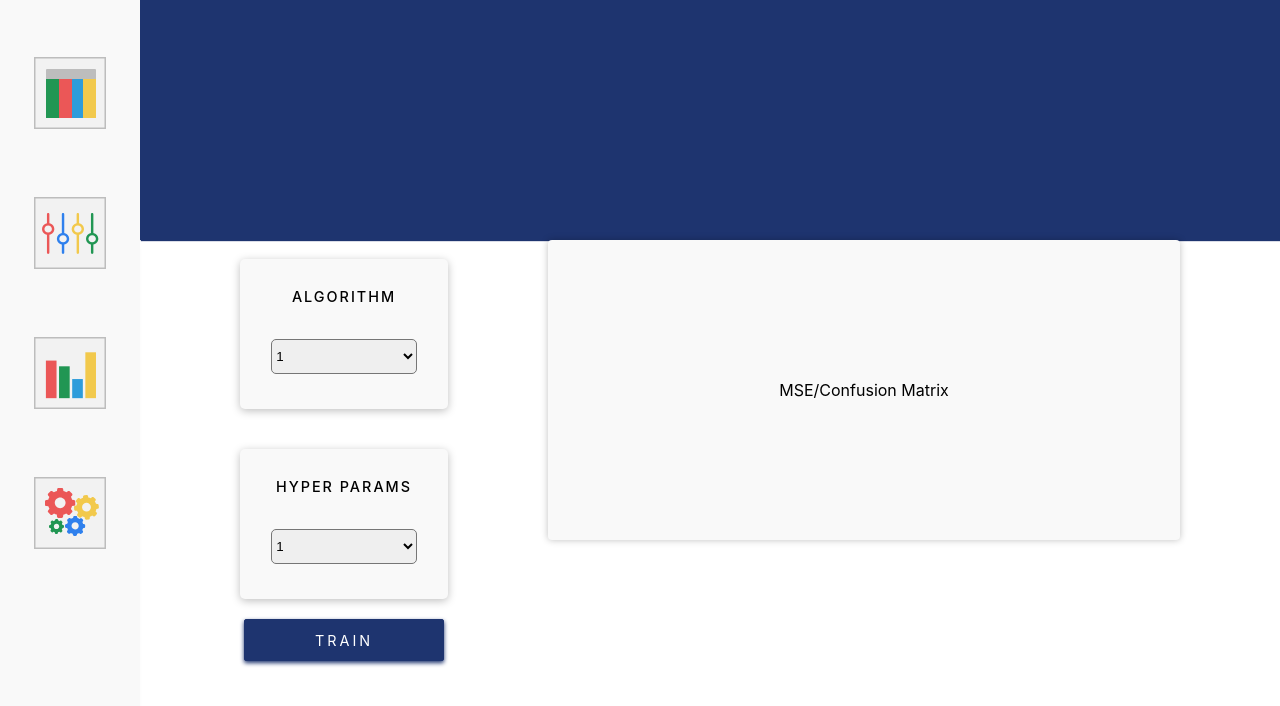
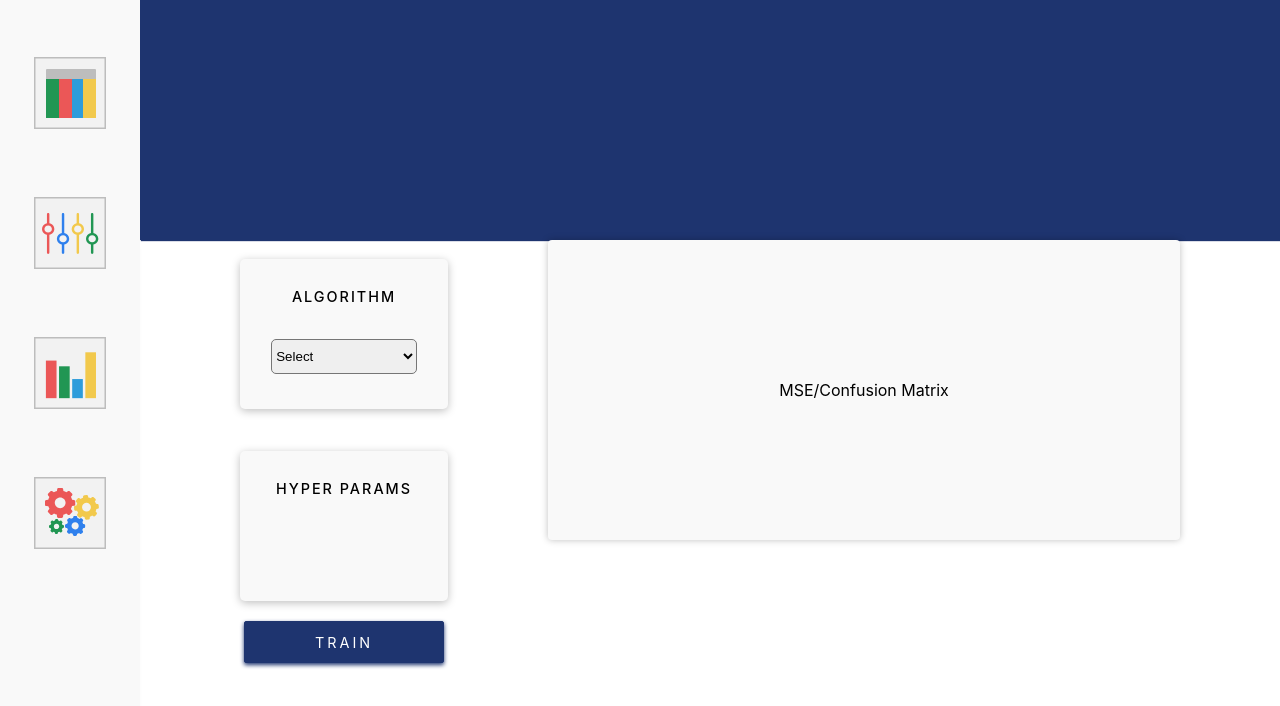
Before and after one commit to angrybayblade/dataplay-dev, a React (Create React App) app: page /train in a window 1280 px wide. Shown: the top 706 px of the page. Built offline with nearby package versions, Linux system fonts and the light colour scheme.

Commit message:
train /++

```diff
--- /dev/null
+++ b/src/Views/Train/Hyperparams/Inputs/InputBool.js
@@ -0,0 +1,31 @@
+import React from 'react';
+import {useSelector,useDispatch} from 'react-redux'
+
+const update = (type,payload) =>{
+    return{
+        type,
+        payload
+    }
+}
+
+const InputBool = (props) =>{
+
+    let train = useSelector(state => state.train)
+    let dispatch = useDispatch();
+
+    const UpdateParams = (p,v) =>{
+        let pars = train.hyperparams
+        pars[p] = Boolean(Number(v));
+        train.hyperparams = pars
+        dispatch(update("TRAIN-UPDATE",train))
+    }
+
+    return(
+        <select name={props.name} className="input-select marg-0" onChange={(e)=>{UpdateParams(props.name,e.target.value)}}>
+            <option value={1} >True</option>
+            <option value={0} >False</option>
+        </select>
+    )
+}
+
+export default InputBool;
--- /dev/null
+++ b/src/Views/Train/Hyperparams/Inputs/InputCat.js
@@ -0,0 +1,36 @@
+import React from 'react';
+import {useSelector,useDispatch} from 'react-redux'
+
+const update = (type,payload) =>{
+    return{
+        type,
+        payload
+    }
+}
+
+const InputCat = (props) =>{
+
+    let train = useSelector(state => state.train)
+    let dispatch = useDispatch();
+
+    const UpdateParams = (p,v) =>{
+        let pars = train.hyperparams;
+        pars[p] = v;
+        train.hyperparams = pars;
+        dispatch(update("TRAIN-UPDATE",train))
+    }
+
+    let options =  props.data.map((option,i)=>{
+        return(
+            <option key={i} value={option} >{option}</option>
+        )
+    })
+
+    return(
+        <select name={props.name} className="input-select marg-0" onChange={(e)=>{UpdateParams(props.name,e.target.value)}}>
+            {options}
+        </select>
+    )
+}
+
+export default InputCat;
--- /dev/null
+++ b/src/Views/Train/Hyperparams/Inputs/InputNum.js
@@ -0,0 +1,40 @@
+import React, { useState } from 'react';
+import {useSelector,useDispatch} from 'react-redux'
+
+const update = (type,payload) =>{
+    return{
+        type,
+        payload
+    }
+}
+
+
+const InputNum = (props) =>{
+
+    let [value,valueState] = useState(props.min)
+
+    let train = useSelector(state => state.train)
+    let dispatch = useDispatch();
+
+    const UpdateParams = (p,v) =>{
+        let pars = train.hyperparams;
+        pars[p] = Number(v);
+        train.hyperparams = pars
+        dispatch(update("TRAIN-UPDATE",train))
+    }
+
+
+    return(
+        <div className="input-num">
+            <input type="range" step={props.step} min={props.min} max={props.max} value={value} className="slider" onChange={(e)=>{
+                valueState(e.target.value)
+                UpdateParams(props.name,e.target.value)
+            }}/>
+            <div className="num-val">
+                {value}
+            </div>
+        </div>
+    )
+}
+
+export default InputNum;
--- /dev/null
+++ b/src/Views/Train/Hyperparams/Inputs/Inputs.js
@@ -0,0 +1,31 @@
+import React from 'react';
+
+import InputCat from './InputCat';
+import InputBool from './InputBool';
+import InputNum from './InputNum';
+
+const Inputs = (props) =>{
+    // console.log(props.data)
+    if(props.type  === "cat"){
+        return(
+            <InputCat name={props.data.name} data={props.data.data}/>
+        )
+    }
+    else if (props.type === "bool"){
+        return(
+            <InputBool name={props.data.name}/>
+        )
+    }
+    else if (props.type === "num"){
+        return (
+            <InputNum name={props.data.name} min={props.data.data[0]} max={props.data.data[1]} step={props.data.data[2]}/>
+        )
+    }
+    else{
+        return(
+            <input />
+        )
+    }
+}
+
+export default Inputs;
--- /dev/null
+++ b/src/Views/Train/Hyperparams/index.js
@@ -0,0 +1,20 @@
+import React from 'react';
+import Inputs from './Inputs/Inputs'
+
+
+const Hyperparams = (props) =>{
+
+    let inputs = props.data.map((param,i)=>{
+        return (
+            <Inputs type={param.type} data={param} key={i} />
+        )
+    })
+
+    return(
+        <div>
+            {inputs}
+        </div>
+    )
+}
+
+export default Hyperparams;
--- /dev/null
+++ b/src/Views/Train/Selector/index.js
@@ -0,0 +1,35 @@
+import React from 'react'
+
+const Selector = (props) =>{
+
+    let options = props.data.map((option,i)=>{
+        if (props.type){
+            return(
+                <option value={JSON.stringify(option)} key={i}>
+                    {option.name}
+                </option>
+            )
+        }
+        return(
+            <option value={option.name} key={i}>
+                {option.name}
+            </option>
+        )
+    })
+
+    return(
+        <div className="selector-row chart-row">
+            <div className="selector-label flex-center">
+                {props.title}
+            </div>
+            <div className="selector-input flex-center">
+                <select onChange={(e)=>props.onchange(e.target.value)}>
+                    <option value={null}>Select</option>
+                   {options}
+                </select>
+            </div>
+        </div>
+    )
+}
+
+export default Selector;
--- a/src/Views/Train/index.js
+++ b/src/Views/Train/index.js
@@ -1,6 +1,39 @@
 import React from 'react';
 
+import Selector from "./Selector";
+import Hyperparams from './Hyperparams';
+
+const models = [
+                {
+                    name:"Linear Regression",
+                    url:'/train/regression/linear',
+                    hyper_params:[
+                            {name:"fit_intercept",type:"bool",default:true},
+                            {name:"normalize",type:"bool",default:false},
+                            {name:"n_jobs",type:"num",data:[0,10,1]},
+                            {name:"cat_test",type:"cat",data:["a","b","c"]}
+                    ],
+                    type:"ml/supervised/regression",
+                    par:"regression",
+                },
+                {
+                    name:'SVR',
+                    url:'/train/regression/svr',
+                    hyper_params:[
+                        {name:"C",type:"num",data:[0,100,0.5]},
+                        {name:"gamma",type:"num",data:[0.1,10,0.1]},
+                        {name:"kernel",type:"cat",data:['rbf','linear','poly','sigmoid', 'precomputed']},
+                    ],
+                    type:"ml/supervised/regression",
+                    par:"regression"
+                },
+            ]
+
 const Train = (props) =>{
+
+    let [hyper,hyperState] = React.useState(<Hyperparams data={[]} />)
+    const selectAlgo = (x) => hyperState(<Hyperparams data={JSON.parse(x).hyper_params} />)
+
     return(
         <div className="container-par">
             <div className="splash">
@@ -9,40 +42,13 @@ const Train = (props) =>{
                 <div className="container flex-center">
                     <div className="transform">
                         <div className="selector-col">
-                            <div className="selector-row">
-                                <div className="selector-label flex-center">
-                                    Algorithm
-                                </div>
-                                <div className="selector-input flex-center">
-                                    <select>
-                                        <option>
-                                            1
-                                        </option>
-                                        <option>
-                                            1
-                                        </option>
-                                        <option>
-                                            1
-                                        </option>
-                                    </select>
-                                </div>
-                            </div>
+                            <Selector data={ models } title={"Algorithm"} type onchange={selectAlgo} />
                             <div className="selector-row">
                                 <div className="selector-label flex-center">
                                     Hyper Params
                                 </div>
-                                <div className="selector-input flex-center">
-                                    <select>
-                                        <option>
-                                            1
-                                        </option>
-                                        <option>
-                                            1
-                                        </option>
-                                        <option>
-                                            1
-                                        </option>
-                                    </select>
+                                <div className="selector-input flex-center flex-column">
+                                    {hyper}
                                 </div>
                             </div>
                             <div className="selector-btn">
--- a/src/Views/Visualize/index.js
+++ b/src/Views/Visualize/index.js
@@ -12,6 +12,8 @@ const charts = [
         {name:"Scatter",type:"scatter"},
         {name:"Histogram",type:"histogram"},
         {name:"Pie",type:"pie"},
+        {name:"Donut",type:"donut"},
+        {name:"Box",type:"box"},
     ]
 
 const chartConfigs = {
@@ -35,14 +37,16 @@ const chartConfigs = {
         'donut':{
             type: 'pie',
             domain: {column: 0},
-            name: 'GHG Emissions',
             hoverinfo: 'label+percent+name',
             hole: .4,
         },
         'pie':{
+            values:[],
+            labels:[],
             type: 'pie',
         },
         'box':{
+            y:[],
             type: 'box',
         },
         'histogram':{
```
